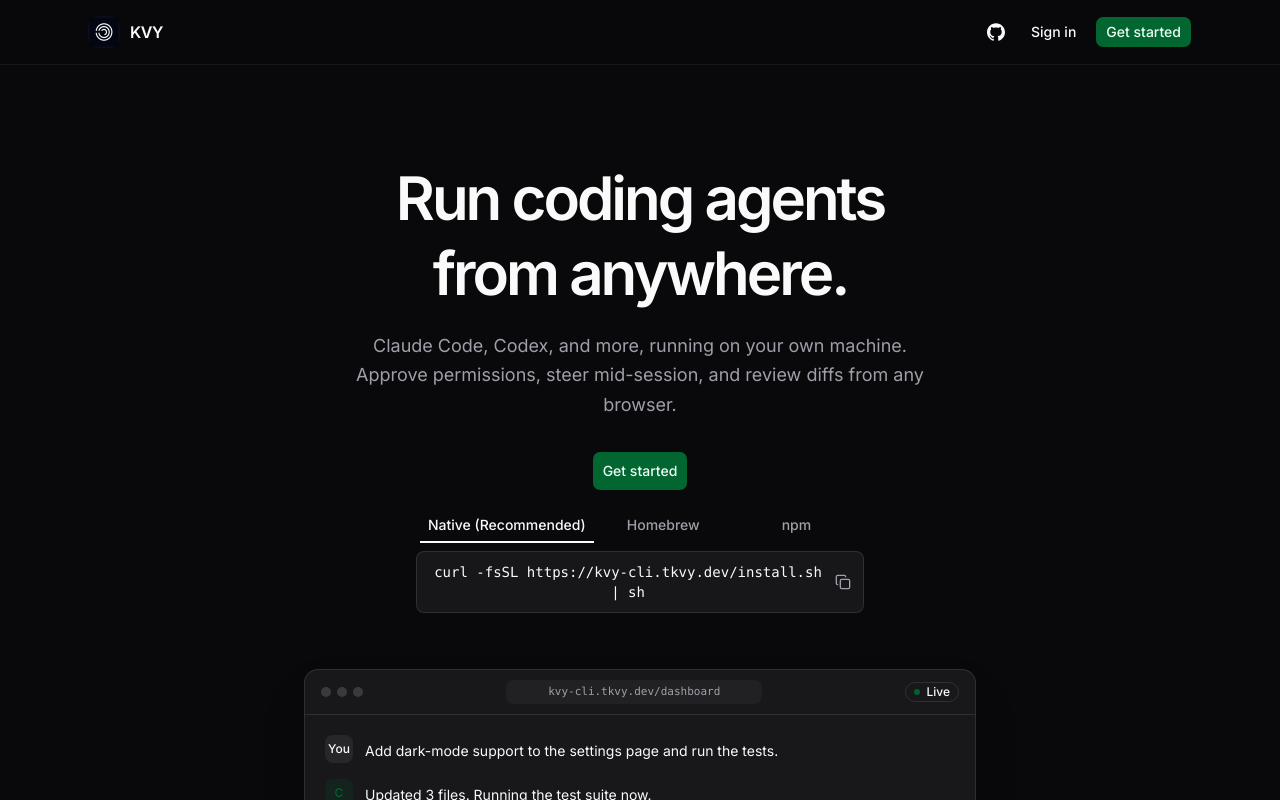
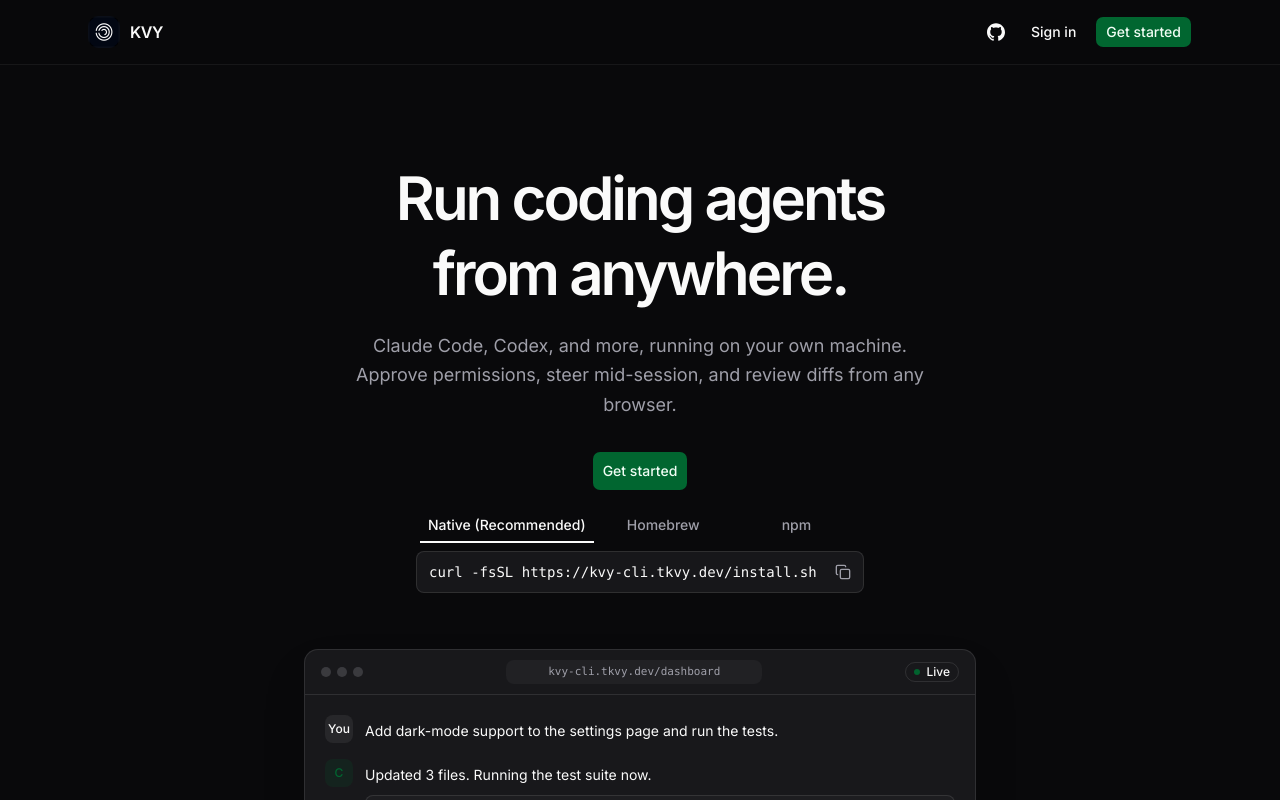
Before and after one commit to trankhacvy/kvy-cli, a Next.js app in the folder packages/web/: page / in a window 1280 px wide. Shown: the top 800 px of the page. Built offline with nearby package versions, Linux system fonts and the light colour scheme; no server answers.

Commit message:
fix(web): equal-width tabs and no-wrap command in InstallTabs

```diff
--- a/packages/web/src/components/install-tabs.tsx
+++ b/packages/web/src/components/install-tabs.tsx
@@ -38,9 +38,9 @@
 
   return (
     <Tabs defaultValue="native" className={cn("w-full", className)}>
-      <TabsList variant="line" className="w-full justify-start">
+      <TabsList variant="line" className="w-full">
         {INSTALL_OPTIONS.map((opt) => (
-          <TabsTrigger key={opt.id} value={opt.id}>
+          <TabsTrigger key={opt.id} value={opt.id} className="flex-1">
             {opt.label}
           </TabsTrigger>
         ))}
@@ -48,7 +48,7 @@
       {INSTALL_OPTIONS.map((opt) => (
         <TabsContent key={opt.id} value={opt.id}>
           <div className="flex items-center gap-2 rounded-md border bg-muted/50 px-3 py-2.5">
-            <code className="flex-1 overflow-x-auto font-mono text-sm">{opt.command}</code>
+            <code className="flex-1 overflow-x-auto whitespace-nowrap font-mono text-sm">{opt.command}</code>
             <button
               type="button"
               aria-label={`Copy: ${opt.command}`}
```
